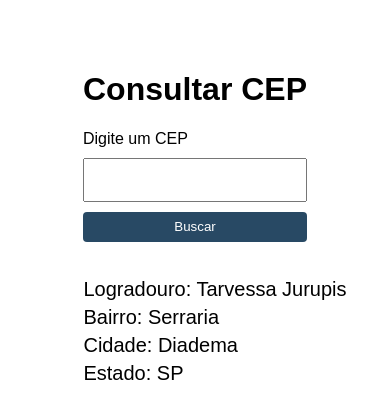
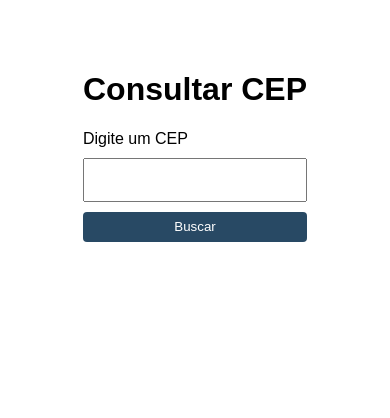
Before and after one commit to thiagolemosdev/consulta_cep, a plain HTML site: page index.html in a window 390 px wide. Drawn offline with Linux system fonts and the light colour scheme.

Commit message:
Concluido

```diff
--- a/css/style.css
+++ b/css/style.css
@@ -60,8 +60,4 @@ div.resposta.ativo {
     font-size: 20px;
     margin-top: 5px;
   }
-
-  body {
-    overflow-x: hidden;
-  }
 }
--- a/index.html
+++ b/index.html
@@ -23,13 +23,7 @@
       </form>
     </div>
 
-    <div data-resposta class="resposta ativo">
-      <ul>
-        <li>Logradouro: Tarvessa Jurupis</li>
-        <li>Bairro: Serraria</li>
-        <li>Cidade: Diadema</li>
-        <li>Estado: SP</li>
-      </ul>
+    <div data-resposta class="resposta">
     </div>
   </main>
 
--- a/js/modules/buscarCep.js
+++ b/js/modules/buscarCep.js
@@ -1,3 +1,4 @@
+export default function initBuscar() {
   const btnBuscar = document.querySelector("[data-buscar]");
   const resposta = document.querySelector("[data-resposta]");
 
@@ -38,5 +39,4 @@ function buscar(el) {
       resposta.classList.add("ativo");
     }
   }
-
-export default function initBuscar() {}
+}
```
Lines whose indentation alone changed are shown as unchanged.
